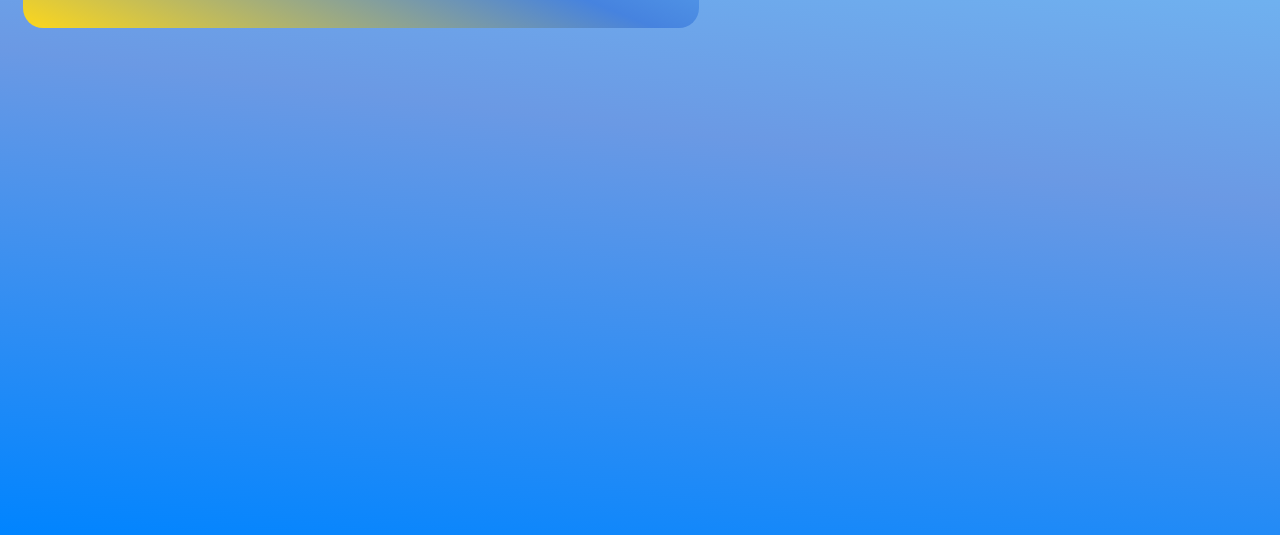
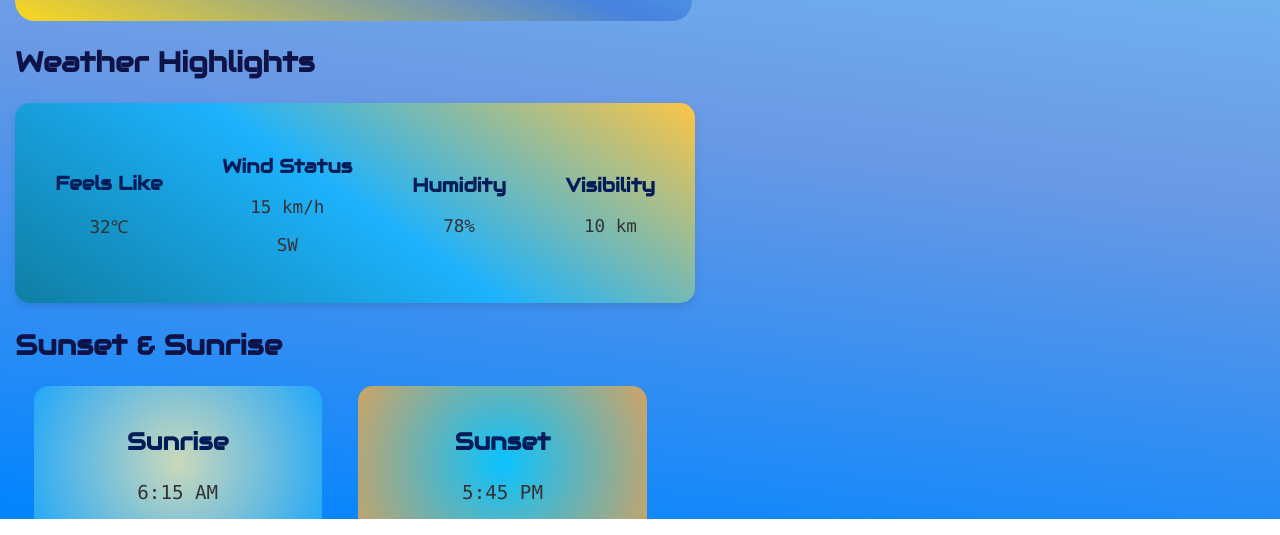
Before and after one commit to rayx3000/weather-app, a website built with webpack: page src/template.html in a window 1280 px wide. Shown: the part 281-816 px from the top of the page. Built offline with nearby package versions, Linux system fonts and the light colour scheme; a web font is replaced by a local one.

Commit message:
add weather highlights and sunset + sunrise

```diff
--- a/src/style/general.css
+++ b/src/style/general.css
@@ -11,9 +11,13 @@ body{
     background: linear-gradient(187deg, rgba(117, 209, 255, 1) 0%, rgba(57, 119, 219, 0.75) 50%, rgb(0, 132, 255) 100%);
     min-height: 100vh;
     overflow-y: hidden;
+    padding: 0;
+    margin: 0;
 }
 
 .container{
     display: flex;
     flex-direction: column;
+    overflow-y: scroll;
+    height: 100vh;
 }
--- a/src/style/main.css
+++ b/src/style/main.css
@@ -1,5 +1,11 @@
 .dashboard-grid{
     padding: 1.2%
+}
+
+.weather-main-content > div > h2{
+    font-family: "Audiowide", sans-serif;
+    color: #0d1247;
+    font-size: 1.75rem;
 }
 
 .current-weather{
@@ -46,3 +52,69 @@
     font-size: 1.2rem;
     margin-top: -12px;
 }
+
+.highlights-cards{
+    background: #0f7ea3;
+    background: -webkit-linear-gradient(34deg, rgba(15, 126, 163, 1) 0%, rgba(29, 178, 253, 1) 50%, rgba(252, 197, 69, 1) 100%);
+    background: -moz-linear-gradient(34deg, rgba(15, 126, 163, 1) 0%, rgba(29, 178, 253, 1) 50%, rgba(252, 197, 69, 1) 100%);
+    background: linear-gradient(34deg, rgba(15, 126, 163, 1) 0%, rgba(29, 178, 253, 1) 50%, rgba(252, 197, 69, 1) 100%);
+    filter: progid:DXImageTransform.Microsoft.gradient(startColorstr="#0F7EA3", endColorstr="#FCC545", GradientType=0);
+    border-radius: 15px;
+    padding: 15px;
+    box-shadow: 0 4px 8px rgba(0, 0, 0, 0.1);
+    display: flex;
+    align-items: center;
+    justify-content: space-around;
+    gap: 10px;
+    width: 50.75vw;
+}
+
+.highlight-card{
+    padding: 2.5%;
+    text-align: center;
+}
+
+.card-title{
+    color: rgb(0, 28, 88);
+    font-family: "Audiowide", sans-serif;
+    font-size: 1.2rem;
+}
+
+.highlight-card p{
+    font-size: 1.1rem;
+    color: #333;
+}
+
+.sun-times{
+    display: flex;
+    justify-content: space-around;
+    width: 50.75vw;
+}
+
+.sun-times > div{
+    padding: 2.5%;
+    text-align: center;
+    border-radius: 15px;
+    width: 20vw;
+}
+
+.sun-times > div h3{
+    color: rgb(0, 28, 88);
+    font-family: "Audiowide", sans-serif;
+    font-size: 1.5rem;
+}
+
+.sun-times > div p{
+    font-size: 1.2rem;
+    color: #333;
+}
+
+.sunrise{
+    background: #ffefa8;
+    background: radial-gradient(circle, rgba(255, 239, 168, 0.78) 0%, rgba(32, 167, 250, 1) 100%);
+}
+
+.sunset{
+    background: #0ac2ff;
+    background: radial-gradient(circle, rgba(10, 194, 255, 1) 0%, rgba(255, 170, 59, 0.78) 100%);
+}
--- a/src/template.html
+++ b/src/template.html
@@ -45,7 +45,41 @@
                                 <p class="weather-condition">Sunny</p>
                             </div>
                         </div>
-                        <div class="weather-forecast"></div>
+                        <div class="weather-highlights">
+                            <h2>Weather Highlights</h2>
+                            <div class="highlights-cards">
+                                <div class="highlight-card">
+                                    <h3 class="card-title">Feels Like</h3>
+                                    <p class="card-value">32&#8451;</p>
+                                </div>
+                                <div class="highlight-card">
+                                    <h3 class="card-title">Wind Status</h3>
+                                    <p class="card-value">15 km/h</p>
+                                    <p class="card-unit">SW</p>
+                                </div>
+                                <div class="highlight-card">
+                                    <h3 class="card-title">Humidity</h3>
+                                    <p class="card-value">78%</p>
+                                </div>
+                                <div class="highlight-card">
+                                    <h3 class="card-title">Visibility</h3>
+                                    <p class="card-value">10 km</p>
+                                </div>
+                            </div>
+                        </div>
+                        <div class="sunset-sunrise">
+                            <h2>Sunset & Sunrise</h2>
+                            <div class="sun-times">
+                                <div class="sunrise">
+                                    <h3>Sunrise</h3>
+                                    <p>6:15 AM</p>
+                                </div>
+                                <div class="sunset">
+                                    <h3>Sunset</h3>
+                                    <p>5:45 PM</p>
+                                </div>
+                            </div>
+                        </div>
                     </div>
                     <div class="weather-sidebar"></div>
                 </div>
```
